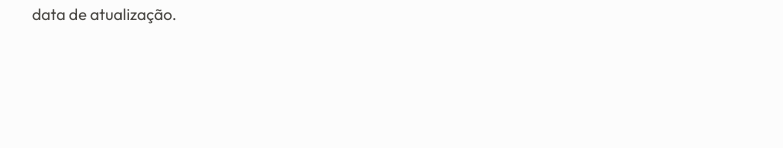
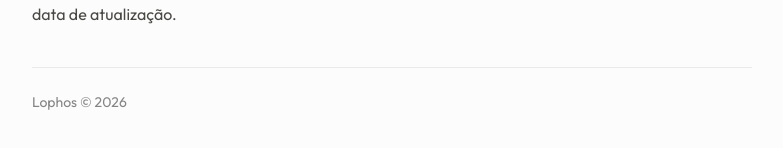
Before and after one commit to designstudio/lophos-feed, a Next.js app: page /termos-de-uso in a window 1280 px wide. Shown: the part 2279-2427 px from the top of the page, without its empty margins (248-1031 px from the left). Before the commit the page ends 2378 px from the top, so only its background shows below. Built offline with nearby package versions, Linux system fonts and the light colour scheme; no server answers.

Commit message:
Add copyright footer to legal page

```diff
--- a/src/components/LegalPage.tsx
+++ b/src/components/LegalPage.tsx
@@ -88,6 +88,10 @@ export function LegalPage({
               {children}
             </div>
           </article>
+
+          <footer className="border-t border-border pt-6 pb-2">
+            <p className="text-sm text-ink-tertiary">Lophos © 2026</p>
+          </footer>
         </div>
       </div>
     </main>
```
